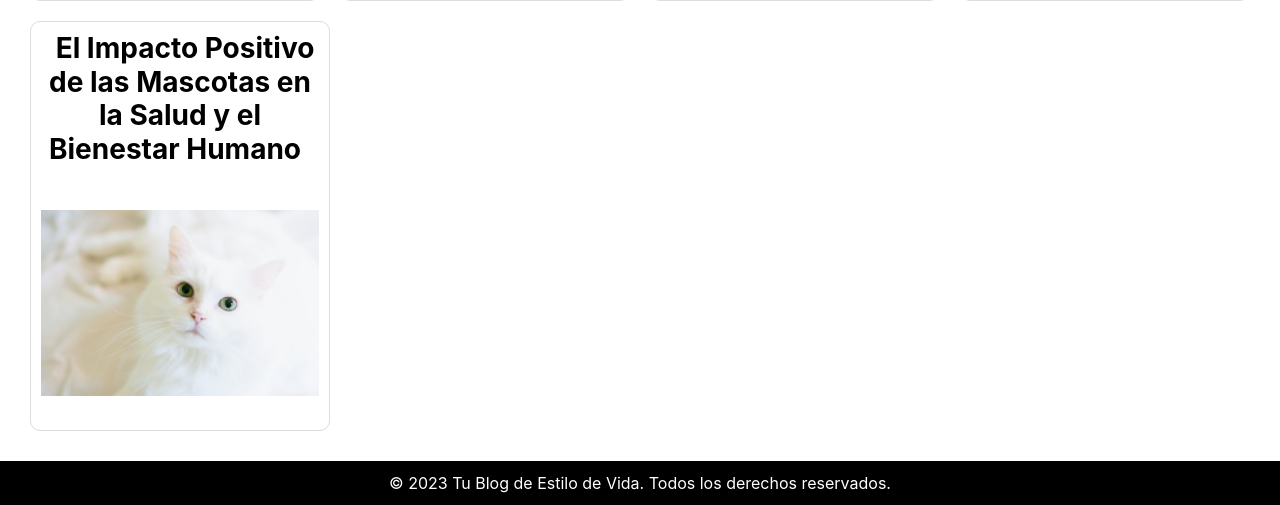
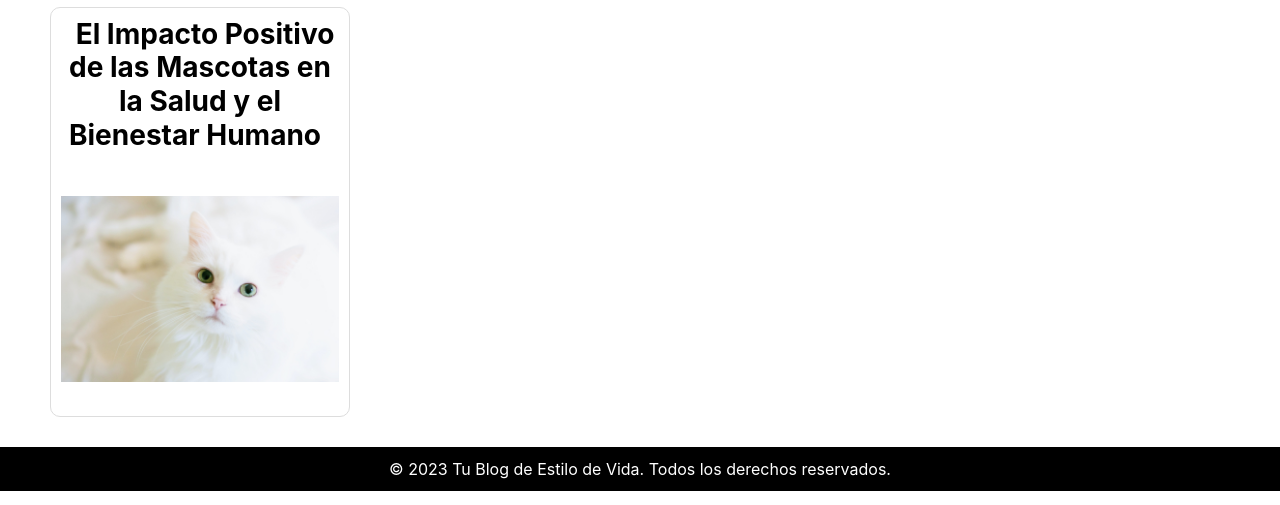
Before and after one commit to cireexe/blog-estilo-de-vida, a PHP site: page /index.php in a window 1280 px wide. Shown: the part 1243-1748 px from the top of the page. Run offline with PHP 8.4, Linux system fonts and the light colour scheme; data comes from the database, SQL or seed files in the repository.

Commit message:
nuevo estilo

```diff
--- a/styles.css
+++ b/styles.css
@@ -73,6 +73,8 @@ footer {
 }
 
 #seccion-articulos {
+    max-width: 1200px;
+    margin: 0 auto;
     display: flex;
     flex-wrap: wrap;
 
```
